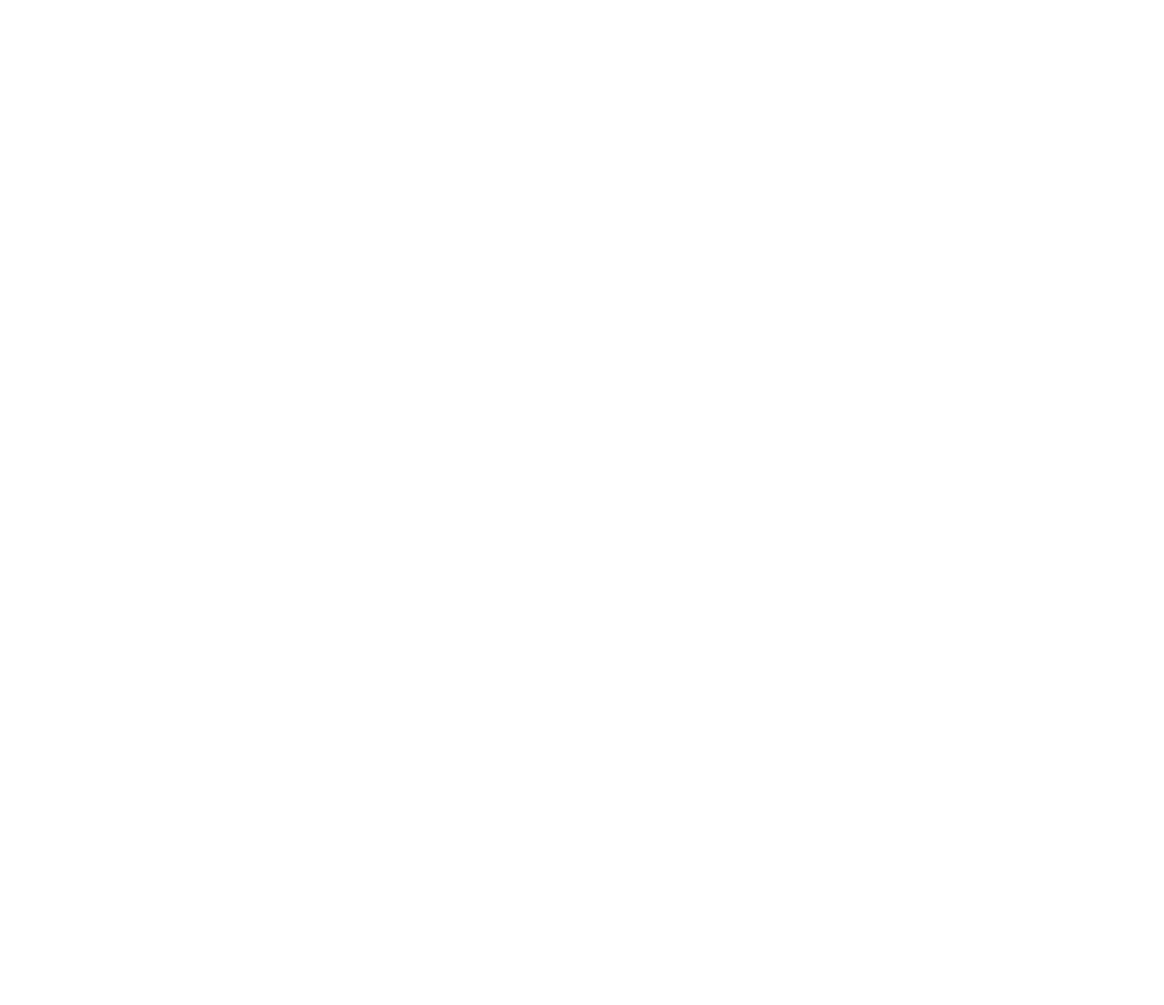
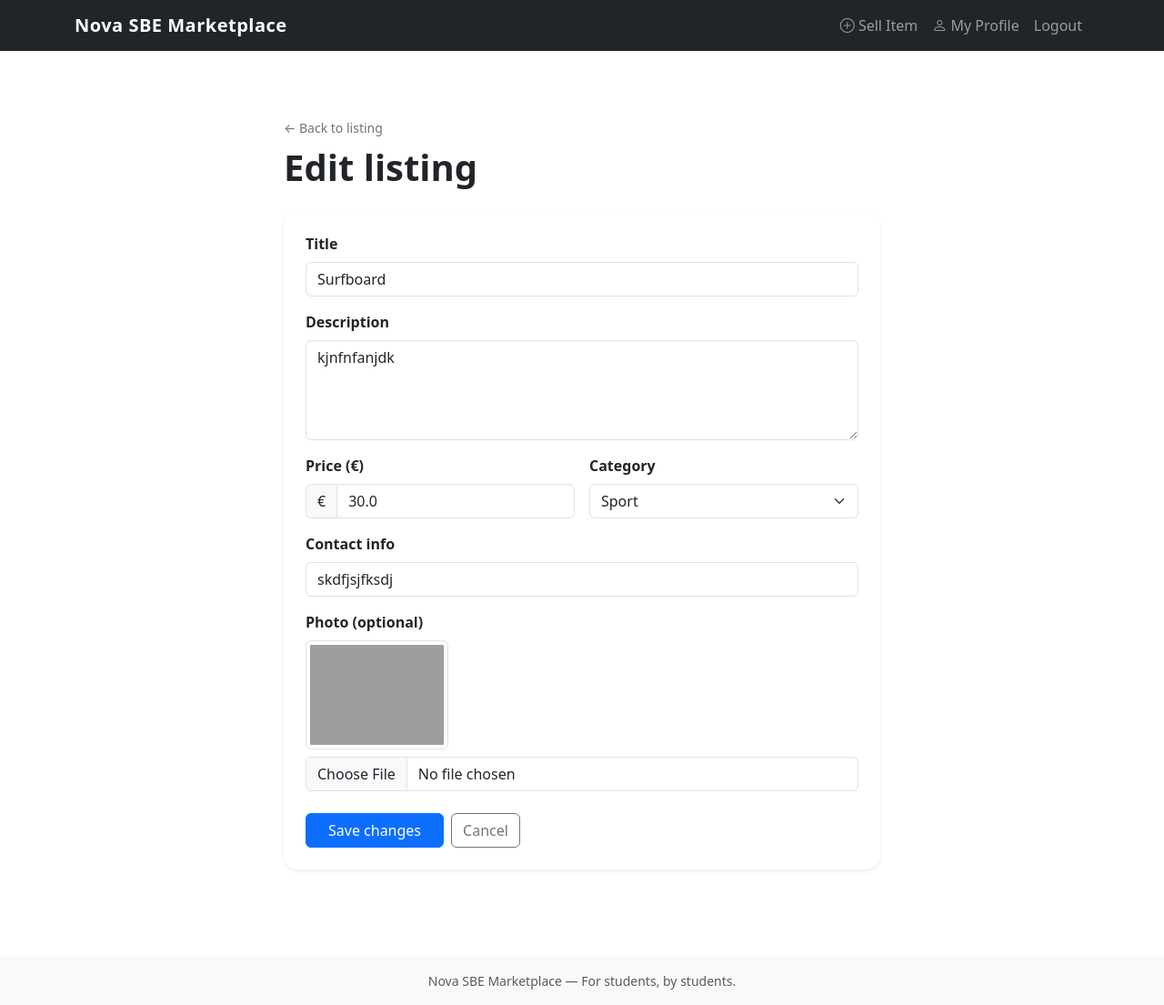
Before and after one commit to corabarber02/nova-marketplace, a Flask app: page /listings/1/edit in a window 1280 px wide. Before the commit the page is empty. Shown: the whole page at 91% size. Before the commit the page ends 800 px from the top, so only its background shows below. Run offline with Flask 3, Linux system fonts and the light colour scheme; a user stored in the database is signed in; grey boxes are pictures that could not be loaded.

Commit message:
fixed edit template and updated homepage

```diff
--- a/templates/index.html
+++ b/templates/index.html
@@ -16,7 +16,7 @@
     <p class="mb-2 text-uppercase fw-semibold ls-wide" style="letter-spacing: 3px; font-size: 0.85rem; opacity: 0.85;">
       Nova SBE
     </p>
-    <h1 class="fw-bold mb-3" style="font-size: 3rem;">
+    <h1 class="fw-bold mb-3" style="font-size: 3rem; font-family: 'Georgia', serif; letter-spacing: -1px;">
       Student Marketplace
     </h1>
     <p class="mb-4 fs-5 opacity-75">Buy and sell with your fellow students</p>
--- a/templates/listing_edit.html
+++ b/templates/listing_edit.html
@@ -0,0 +1,74 @@
+{% extends "base.html" %}
+
+{% block title %}Edit listing — Nova SBE Marketplace{% endblock %}
+
+{% block content %}
+<div class="container py-5" style="max-width: 680px;">
+  <div class="mb-4">
+    <a href="{{ url_for('listings.detail', listing_id=listing.id) }}" class="text-decoration-none text-secondary small">
+      &larr; Back to listing
+    </a>
+    <h1 class="mt-2 fw-bold">Edit listing</h1>
+  </div>
+
+  <div class="card border-0 shadow-sm rounded-4 p-4">
+    <form method="POST" enctype="multipart/form-data" novalidate>
+      <div class="mb-3">
+        <label for="title" class="form-label fw-semibold">Title</label>
+        <input type="text" class="form-control" id="title" name="title"
+               maxlength="100" required
+               value="{{ listing.title }}">
+      </div>
+
+      <div class="mb-3">
+        <label for="description" class="form-label fw-semibold">Description</label>
+        <textarea class="form-control" id="description" name="description" rows="4" required>{{ listing.description }}</textarea>
+      </div>
+
+      <div class="row g-3 mb-3">
+        <div class="col-sm-6">
+          <label for="price" class="form-label fw-semibold">Price (€)</label>
+          <div class="input-group">
+            <span class="input-group-text">€</span>
+            <input type="number" class="form-control" id="price" name="price"
+                   step="0.01" min="0" required value="{{ listing.price }}">
+          </div>
+        </div>
+        <div class="col-sm-6">
+          <label for="category" class="form-label fw-semibold">Category</label>
+          <select class="form-select" id="category" name="category" required>
+            {% for cat in categories %}
+              <option value="{{ cat }}" {% if listing.category == cat %}selected{% endif %}>
+                {{ cat }}
+              </option>
+            {% endfor %}
+          </select>
+        </div>
+      </div>
+
+      <div class="mb-3">
+        <label for="contact_info" class="form-label fw-semibold">Contact info</label>
+        <input type="text" class="form-control" id="contact_info" name="contact_info"
+               maxlength="150" required value="{{ listing.contact_info }}">
+      </div>
+
+      <div class="mb-4">
+        <label for="photo" class="form-label fw-semibold">Photo (optional)</label>
+        {% if listing.photo_filename %}
+          <div class="mb-2">
+            <img src="{{ url_for('static', filename='uploads/' ~ listing.photo_filename) }}"
+                 class="img-thumbnail" style="max-height: 120px;" alt="Current photo">
+          </div>
+        {% endif %}
+        <input class="form-control" type="file" id="photo" name="photo"
+               accept=".png,.jpg,.jpeg,.gif,.webp">
+      </div>
+
+      <div class="d-flex gap-2">
+        <button type="submit" class="btn btn-primary px-4">Save changes</button>
+        <a href="{{ url_for('listings.detail', listing_id=listing.id) }}" class="btn btn-outline-secondary">Cancel</a>
+      </div>
+    </form>
+  </div>
+</div>
+{% endblock %}
```
Also changed, not shown: instance/marketplace.db.
